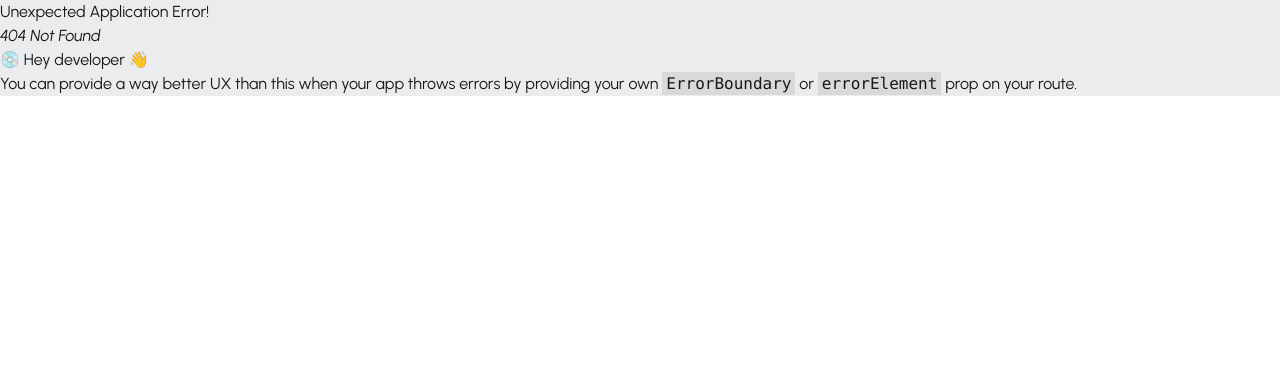
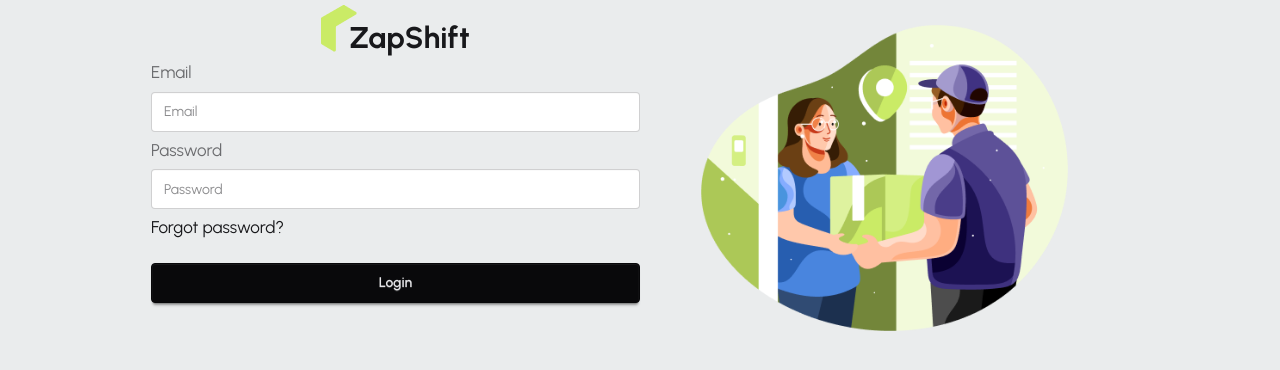
Before and after one commit to biresh375/Zap-Shift, a React (Vite) app: page /register in a window 1280 px wide. Before the commit this address had no page. Shown: the top 370 px of the page. Built offline with nearby package versions, Linux system fonts and the light colour scheme.

Commit message:
react form hook added

```diff
--- a/package.json
+++ b/package.json
@@ -14,6 +14,7 @@
     "leaflet": "^1.9.4",
     "react": "^19.2.0",
     "react-dom": "^19.2.0",
+    "react-hook-form": "^7.66.1",
     "react-icons": "^5.5.0",
     "react-leaflet": "^5.0.0-rc.2",
     "react-responsive-carousel": "^3.2.23",
--- a/src/Leyouts/AuthLeyout.jsx
+++ b/src/Leyouts/AuthLeyout.jsx
@@ -2,18 +2,23 @@ import React from "react";
 import { Outlet } from "react-router";
 import AuthImage from "../assets/authImage.png";
 import Logo from "../Components/Logo/Logo";
+import Container from "../Components/Container/Container";
+
 
 const AuthLeyout = () => {
+
   return (
-    <div className="flex">
+    <Container>
+      <div className="flex w-10/12 mx-auto h-screen ">
         <div className="flex-1">
           <Logo></Logo>
           <Outlet></Outlet>
         </div>
-      <div className="flex-1">
+        <div className="flex-1 hidden md:block">
           <img src={AuthImage} alt="AuthImage" />
         </div>
       </div>
+    </Container>
   );
 };
 
--- /dev/null
+++ b/src/Pages/Auth/Register.jsx
@@ -0,0 +1,65 @@
+import React from "react";
+import { useForm } from "react-hook-form";
+
+const Register = () => {
+  const {
+    register,
+    handleSubmit,
+    formState: { errors },
+    reset,
+  } = useForm();
+  const handleRegistration = (data) => {
+    console.log(data);
+    reset();
+  };
+  return (
+    <div>
+      <form onSubmit={handleSubmit(handleRegistration)}>
+        <fieldset className="fieldset text-[17px]">
+          <label className="label ">Email</label>
+          <input
+            type="email"
+            {...register("email", { required: true })}
+            className="input w-full"
+            placeholder="Email"
+          />
+          {errors.email?.type === "required" && (
+            <p className="text-red-500">Email is required</p>
+          )}
+          {/* password field */}
+          <label className="label">Password</label>
+          <input
+            type="password"
+            className="input w-full"
+            placeholder="Password"
+            {...register("password", {
+              required: true,
+              minLength: 6,
+              pattern: /^(?=.*[A-Z])(?=.*[a-z])(?=.*\d)(?=.*[^A-Za-z0-9]).+$/,
+            })}
+          />
+          {errors.password?.type === "pattern" && (
+            <p className="text-red-500">
+              password must be at least one uppercase, at least one lowercase,at
+              least one digit and at least specail cherecter
+            </p>
+          )}
+          {errors.password?.type === "required" && (
+            <p className="text-red-500">Password is requirde</p>
+          )}
+          {errors.password?.type === "minLength" && (
+            <p className="text-red-500">
+              Password must be 6 cherecter or longer
+            </p>
+          )}
+          <div>
+            <a className="link link-hover">Forgot password?</a>
+          </div>
+          <button className="btn btn-neutral mt-4">Login</button>
+        </fieldset>
+      </form>
+    </div>
+  );
+};
+
+export default Register;
```
Also changed, not shown: src/routes/router.jsx (+7 -0 lines), 1 other file (tests, documents, lock files or other folders). Lines whose indentation alone changed are shown as unchanged.
